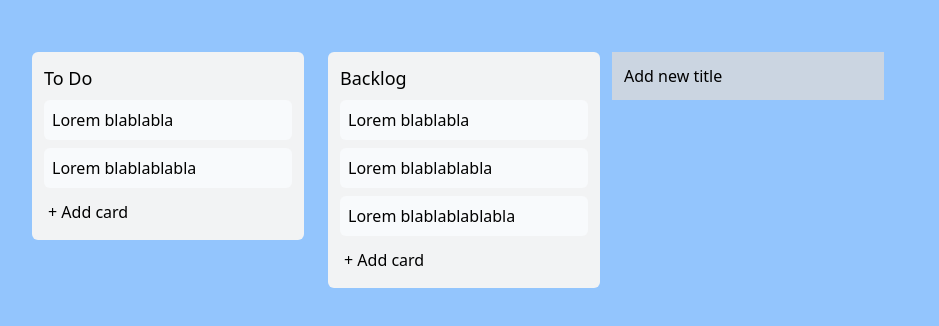
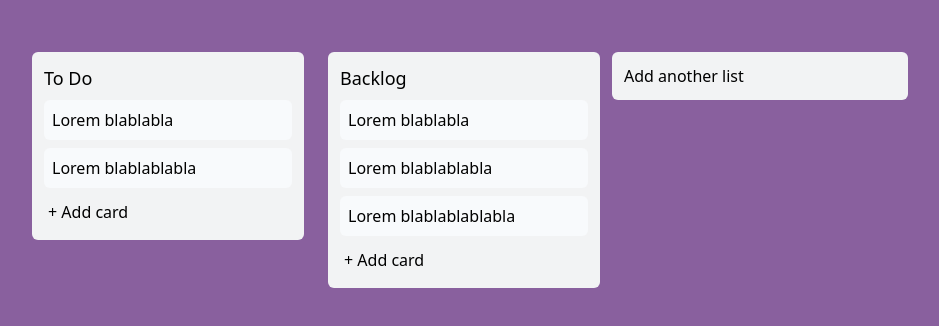
Before and after one commit to Shalimo/trello-clone, a React (Vite) app: page / in a window 1280 px wide. Shown: the top 326 px of the page, without its empty margins (20-959 px from the left). Built offline with nearby package versions, Linux system fonts and the light colour scheme.

Commit message:
change some styles of new list section

```diff
--- a/src/components/ui/CardButton/AddCardButton.jsx
+++ b/src/components/ui/CardButton/AddCardButton.jsx
@@ -25,6 +25,7 @@ const AddCardButton = ({ listID }) => {
 							handleInputChange(e.target.value)
 						}}
 						autoFocus
+						placeholder='Enter a title for this card...'
 					/>
 				) : (
 					<p>+ Add card</p>
--- a/src/components/ui/CardButton/AddCardButton.module.scss
+++ b/src/components/ui/CardButton/AddCardButton.module.scss
@@ -5,7 +5,7 @@
 	}
 
 	&:hover {
-		@apply bg-slate-300 rounded-md cursor-pointer;
+		@apply bg-slate-200 rounded-md cursor-pointer;
 	}
 
 	.textArea {
--- a/src/components/ui/TitleButton/TitleButton.jsx
+++ b/src/components/ui/TitleButton/TitleButton.jsx
@@ -18,6 +18,7 @@ const TitleButton = () => {
 						handleInputChange(e.target.value)
 					}}
 					autoFocus
+					placeholder='Enter list title...'
 				/>
 			) : (
 				<h2
@@ -26,7 +27,7 @@ const TitleButton = () => {
 						toggleForm()
 					}}
 				>
-					Add new title
+					Add another list
 				</h2>
 			)}
 			{isFormTitleOpen ? (
--- a/src/components/ui/TitleButton/TitleButton.module.scss
+++ b/src/components/ui/TitleButton/TitleButton.module.scss
@@ -1,12 +1,12 @@
 .container {
-	@apply h-[100%];
+	@apply h-[100%] p-3 bg-[#f2f3f4] mt-3 rounded-md;
+
+	&:hover {
+		@apply bg-slate-200 cursor-pointer;
+	}
 
 	.titleButton {
-		@apply w-[272px] h-[100%] mt-3 p-3 bg-slate-300;
-
-		&:hover {
-			@apply bg-slate-100 rounded-md cursor-pointer;
-		}
+		@apply w-[272px] h-[100%] rounded-md;
 	}
 
 	.titleArea {
--- a/src/index.css
+++ b/src/index.css
@@ -3,6 +3,6 @@
 @tailwind utilities;
 
 body {
-	@apply bg-blue-300 overflow-x-hidden;
+	@apply bg-[#89609E] overflow-x-hidden;
 	@apply p-0 m-0;
 }
```
